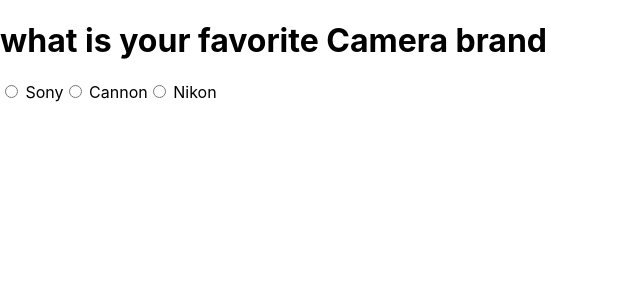
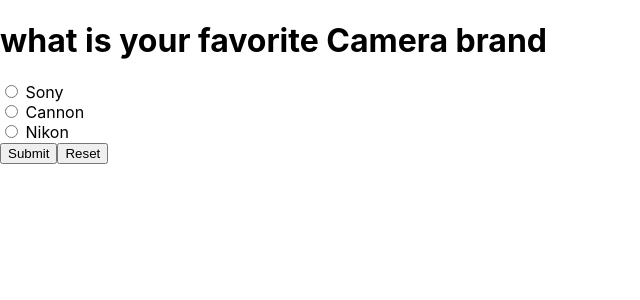
Before and after one commit to bigveloper/form, a React (Create React App) app: page / in a window 1280 px wide. Shown: the top 300 px of the page, without its empty margins (0-640 px from the left). Built offline with nearby package versions, Linux system fonts and the light colour scheme.

Commit message:
submit, reset

```diff
--- a/src/App.js
+++ b/src/App.js
@@ -12,9 +12,11 @@
     return (
         <form>
             <h1> what is your favorite Camera brand</h1>
-            <input type="radio" name="camera" value="Sony" onChange={onChange} /> Sony
-            <input type="radio" name="camera" value="Cannon" onChange={onChange} /> Cannon
-            <input type="radio" name="camera" value="Nikon" onChange={onChange} /> Nikon
+            <input type="radio" name="camera" value="Sony" onChange={onChange} /> Sony <br />
+            <input type="radio" name="camera" value="Cannon" onChange={onChange} /> Cannon <br />
+            <input type="radio" name="camera" value="Nikon" onChange={onChange} /> Nikon <br />
+            <input type="submit" />
+            <input type="reset" />
         </form>
     );
 }
```
